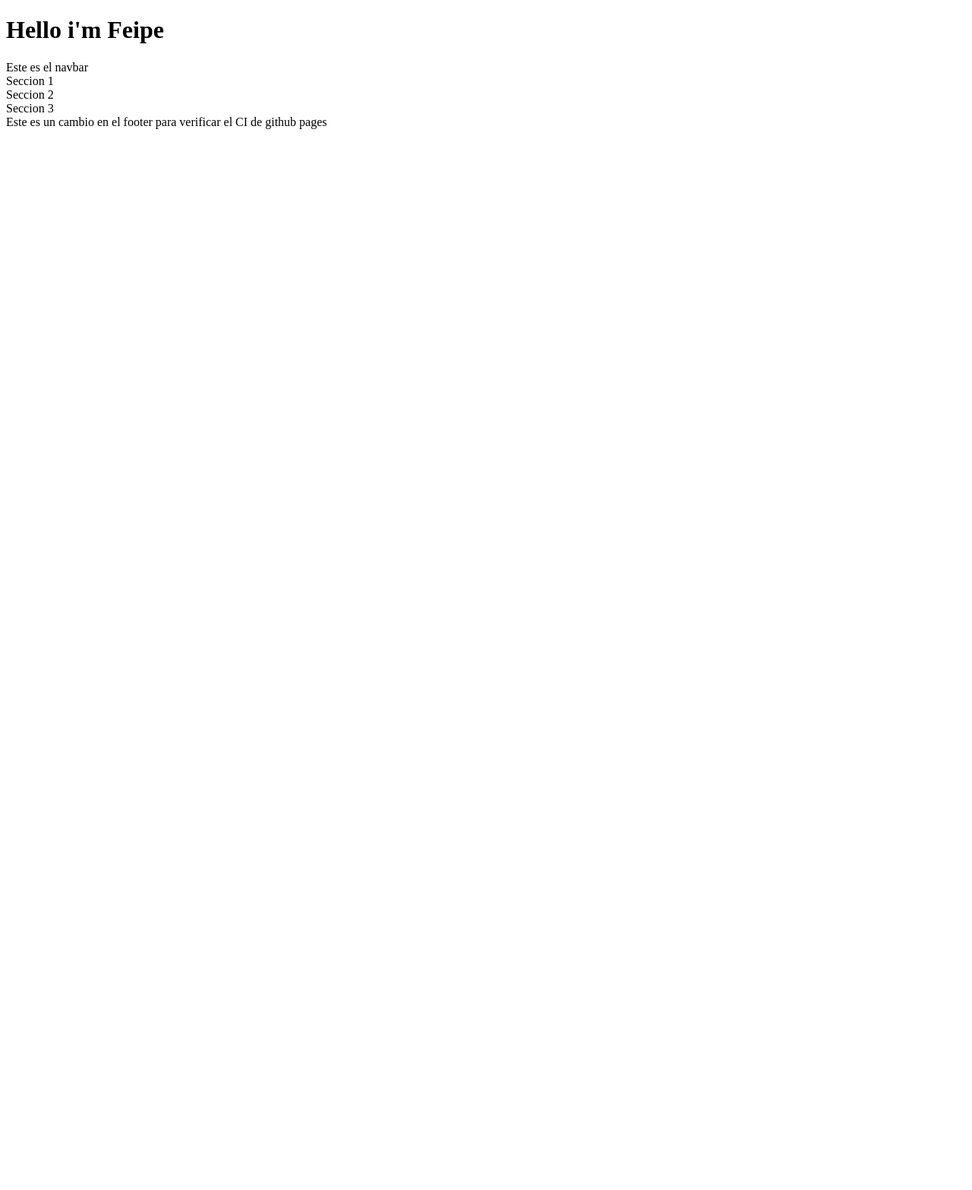
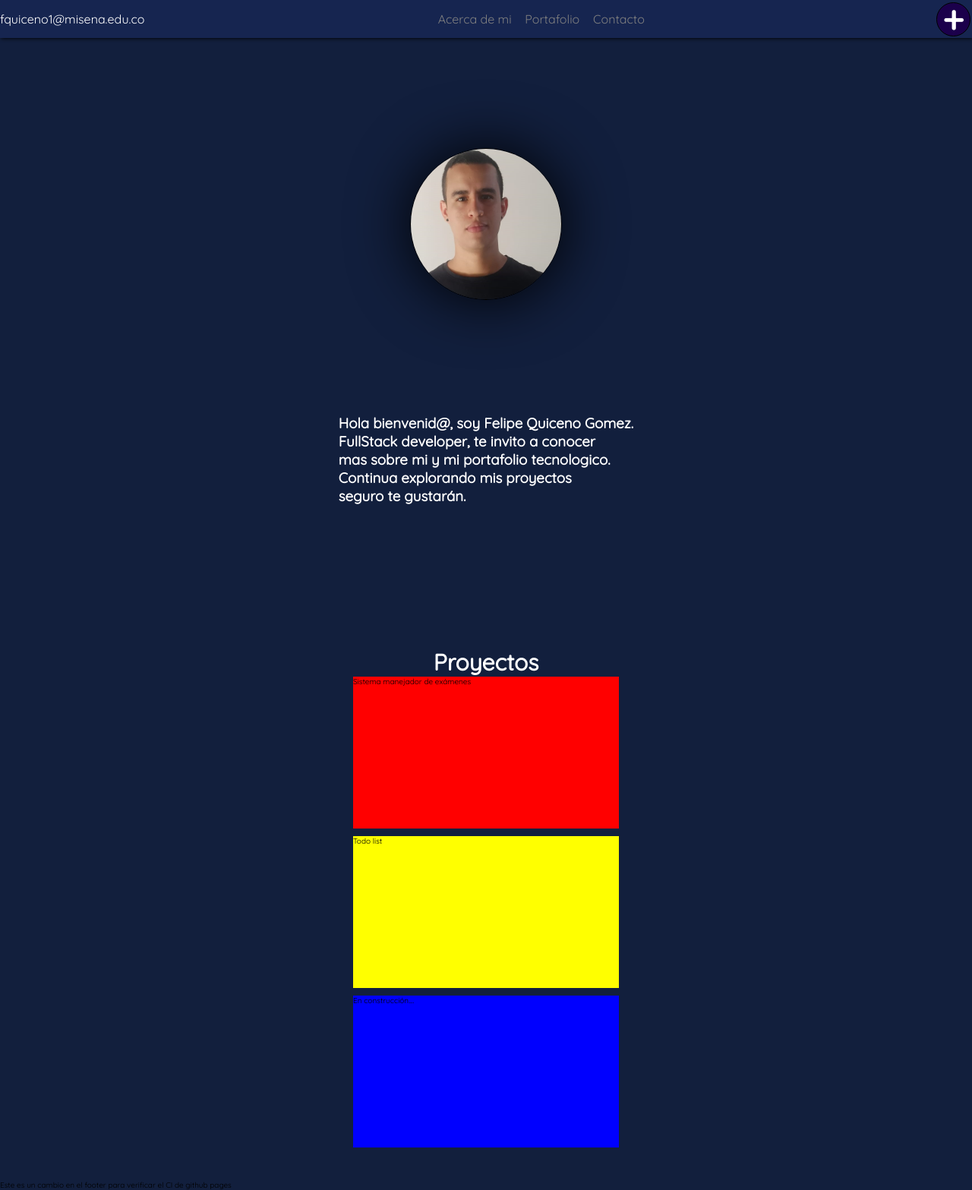
Before and after one commit to F-DV/principal-portafolio, a plain HTML site: page index.html in a window 1280 px wide. Shown: the whole page at 76% size. Before the commit the page ends 800 px from the top, so only its background shows below. Drawn offline with Linux system fonts and the light colour scheme.

Commit message:
maquetacion inicial del proyecto

```diff
--- a/index.html
+++ b/index.html
@@ -5,17 +5,76 @@
     <meta http-equiv="X-UA-Compatible" content="IE=edge">
     <meta name="viewport" content="width=device-width, initial-scale=1.0">
     <link rel="stylesheet" href="/style.css">
-    <title>Document</title>
+    <title>Portafolio</title>
 </head>
 <body>
     <header>
-        <h1>Hello i'm Feipe</h1>
-        <nav>Este es el navbar</nav>
+        <nav>
+            <!--Mobile - navbar-->
+            <div class="show-mobile-nav">
+                <div class="social-media">
+                    <a class="linkedin" href="https://www.linkedin.com/in/felipe-quiceno-gomez-66a8791a0/">
+                        <img src="./assets/in_linked_linkedin_media_social_icon_124259.png" alt="">
+                    </a>
+
+                    <a class="github" href="https://github.com/F-DV">
+                        <img src="./assets/Github-Icon_icon-icons.com_52888.png" alt="">
+                    </a>
+                    <a class="twiter" href="https://twitter.com/QgFelipe">
+                        <img src="./assets/iconfinder-social-media-applications-6twitter-4102580_113802.png" alt="">
+                    </a>
+                </div>
+                <div class="email-nav">
+                    <p>fquiceno1@misena.edu.co</p>
+                </div>
+            </div>
+
+            <!--desktop -navbar-->
+            <div class="hide-mobile-nav">
+                <div class="email-hide-mobile">
+                    <p>fquiceno1@misena.edu.co</p>
+                </div>
+
+                <div class="navegacion-hide-mobile-nav">
+                    <a href="#">Acerca de mi</a>
+                    <a href="#">Portafolio</a>
+                    <a href="#">Contacto</a>
+                </div>
+
+                <div class="menu-button-hide-mobile-nav">
+                    <button>+</button>
+                </div>
+            </div>
+        </nav>
     </header>
     <main>
-        <section>Seccion 1</section>
-        <section>Seccion 2</section>
-        <section>Seccion 3</section>
+        <section class="presentation-main">
+
+            <div class="profile-image">
+                <img src="./assets/felipe.jpeg" alt="Foto-perfil-felipe">
+            </div>
+
+            <div class="profile-game-letering">
+                <h3 class="screed-1">
+                    <span>Hola bienvenid@, soy Felipe Quiceno Gomez.</span>
+                </h3>
+                <h3 class="screed-2"><span>FullStack developer, te invito a conocer</span></h3>
+                <h3 class="screed-3"><span>mas sobre mi y mi portafolio tecnologico.</span></h3>
+                <h3 class="screed-4"><span>Continua explorando mis proyectos</span></h3>
+                <h3 class="screed-5"><span>seguro te gustarán.</span></h3>
+            </div>
+
+        </section>
+        <section class="portafolio-container">
+            <div class="title">
+                <h1>Proyectos</h1>
+            </div>
+            <div class="content">
+                <div class="porta1">Sistema manejador de exámenes</div>
+                <div class="porta2">Todo list</div>
+                <div class="porta3">En construcción....</div>
+            </div>
+        </section>
     </main>
     <footer>
         Este es un cambio en el footer para verificar el CI de github pages
--- a/style.css
+++ b/style.css
@@ -0,0 +1,180 @@
+@import url(https://fonts.googleapis.com/css2?family=Quicksand&display=swap);
+*{
+    padding: 0;
+    margin: 0;
+    box-sizing:border-box; /*el padding y el border forma parte del calculo y no suma*/
+    font-family: 'Quicksand', sans-serif;
+}
+html{
+    font-size: 62.5%;
+    background-color: #121f3d;
+}
+
+
+/*Responsive mobile first*/
+
+/*Navbar*/
+.show-mobile-nav{
+    display: flex;
+    flex-direction: row;
+    justify-content: space-between;
+    position: relative;
+    align-items: center;
+
+    width: 100vw;
+    height: 50px;
+    background-color: hsl(224, 57%, 20%);
+    box-shadow: 0.5px 0.5px 5px black;
+}
+.hide-mobile-nav{
+    display: none;
+}
+.social-media{
+    display: flex;
+    flex-direction: row;
+    height: 100%;
+}
+.email-nav{
+    color: white;
+    margin-right: 20px;
+    font-size: 1.6rem;
+}
+
+.github img{
+    width: 50px;
+    height: 100%;
+}
+.linkedin img{
+    width: 50px;
+    height: 100%
+}
+.twiter img{
+    width: 50px;
+    height: 100%
+}
+/*-----------------*/
+
+/*Secction 1*/
+.presentation-main{
+    display: flex;
+    flex-direction: column;
+    justify-content: center;
+    align-items: center;
+    height: 95vh;
+}
+
+.profile-image{
+    width: 200px;
+    height: 200px;
+    border: 1px solid black;
+    border-radius: 50%;
+    margin-bottom: 150px;
+    box-shadow: 0.5px 0.5px 80px black;
+}
+.profile-image img{
+    width: 100%;
+    height: 100%;
+    border-radius: 50%;
+}
+
+.profile-game-letering{
+    font-size: 1.6rem;
+    color: white;
+}
+
+/*Section 2*/
+.portafolio-container{
+    display: flex;
+    flex-direction: column;
+    justify-content: center;
+    align-items: center;
+    height: 93vh;
+}
+.portafolio-container .title{
+    font-size: 2rem;
+    color: white;
+}
+.portafolio-container .content{
+    display: grid;
+    grid-template-columns: repeat(1,1fr);
+    gap: 10px;
+    width: 350px;
+
+}
+.content .porta1{
+    width: 100%;
+    height: 200px;
+    background-color: red;
+}
+.content .porta2{
+    width: 100%;
+    height: 200px;
+    background-color: yellow;
+}
+.content .porta3{
+    width: 100%;
+    height: 200px;
+    background-color: blue;
+}
+
+
+/*----------------*/
+
+
+
+
+
+
+
+
+
+
+/*Responsive desktop*/
+@media screen and (min-width: 40em){
+    .show-mobile-nav{
+        display: none;
+    }
+    .hide-mobile-nav{
+            display: flex;
+            flex-direction: row;
+            justify-content: space-between;
+            position: relative;
+            align-items: center;
+
+            width: 100vw;
+            height: 50px;
+            background-color: hsl(224, 57%, 20%);
+            box-shadow: 0.5px 0.5px 5px black;
+    }
+    .email-hide-mobile{
+        color: white;
+        margin-right: 20px;
+        font-size: 1.6rem;
+    }
+    .navegacion-hide-mobile-nav a{
+        text-decoration: none;
+        font-size: 1.6rem;
+        color: gray;
+        margin-right: 15px;
+    }
+    .menu-button-hide-mobile-nav{
+        display: flex;
+        width: 50px;
+        height: 100%;
+        align-items: center;
+        justify-content: center;
+    }
+    .menu-button-hide-mobile-nav button{
+        display: flex;
+        width: 90%;
+        height: 90%;
+        border-radius: 50%;
+        border: 1px solid black;
+        background-color: #1b004b;
+        font-size: 5rem;
+        align-items: center;
+        justify-content: center;
+        color: white;
+        font-weight: bolder;
+    }
+}
```
Also changed, not shown: assets/Github-Icon_icon-icons.com_52888.png (added), assets/felipe.jpeg (added), assets/iconfinder-social-media-applications-6twitter-4102580_113802.png (added), assets/in_linked_linkedin_media_social_icon_124259.png (added).
